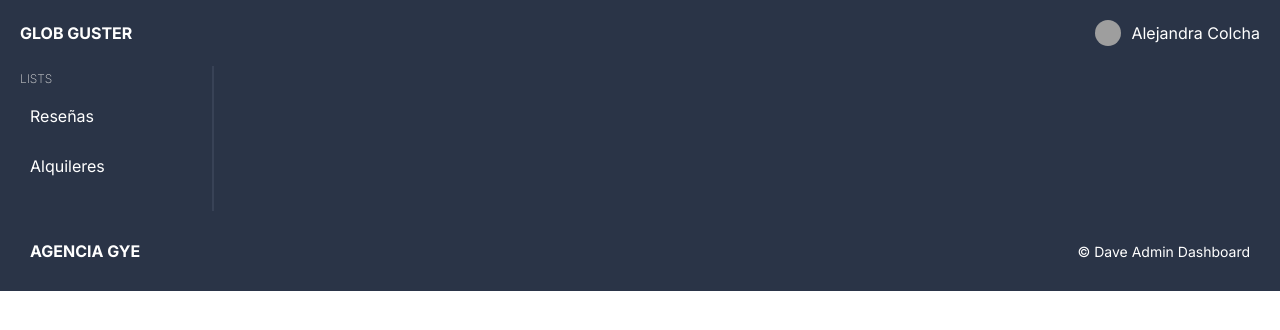
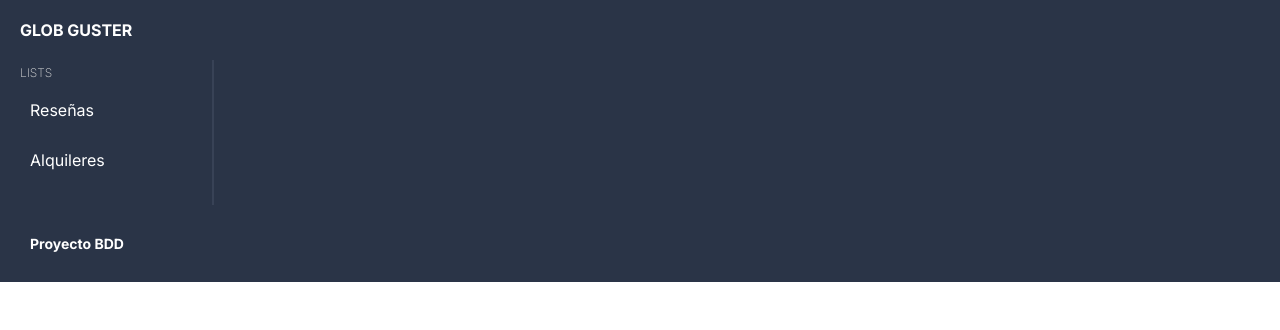
Before and after one commit to DaColcha/bdd-api, a React (Vite) app in the folder frontend/: page / in a window 1280 px wide. Shown: the top 330 px of the page. Built offline with nearby package versions, Linux system fonts and the light colour scheme; grey boxes are pictures that could not be loaded.

Commit message:
Fix frontend

```diff
--- a/frontend/index.html
+++ b/frontend/index.html
@@ -4,7 +4,7 @@
     <meta charset="UTF-8" />
     <link rel="icon" type="image/svg+xml" href="/favicon.svg" />
     <meta name="viewport" content="width=device-width, initial-scale=1.0" />
-    <meta name="description" content="Lama Dev Admin Dashboard" />
+    <meta name="description" content="Proyecto BDD" />
     <title>React Admin Dashboard</title>
     <link
       href="https://fonts.googleapis.com/css2?family=Inter:wght@100;200;300;400;500;600;700;800;900&display=swap"
--- a/frontend/src/components/footer/Footer.tsx
+++ b/frontend/src/components/footer/Footer.tsx
@@ -3,8 +3,7 @@ import "./footer.scss"
 const Footer = () => {
   return (
     <div className="footer">
-      <span>AGENCIA GYE</span>
-      <span>© Dave Admin Dashboard</span>
+      <span> Proyecto BDD</span>
     </div>
   )
 }
--- a/frontend/src/components/navbar/Navbar.tsx
+++ b/frontend/src/components/navbar/Navbar.tsx
@@ -7,15 +7,6 @@ const Navbar = () => {
 
         <span>GLOB GUSTER</span>
       </div>
-      <div className="icons">
-        <div className="user">
-          <img
-            src="https://images.pexels.com/photos/11038549/pexels-photo-11038549.jpeg?auto=compress&cs=tinysrgb&w=1600&lazy=load"
-            alt=""
-          />
-          <span>Alejandra Colcha</span>
-        </div>
-      </div>
     </div>
   );
 };
```
